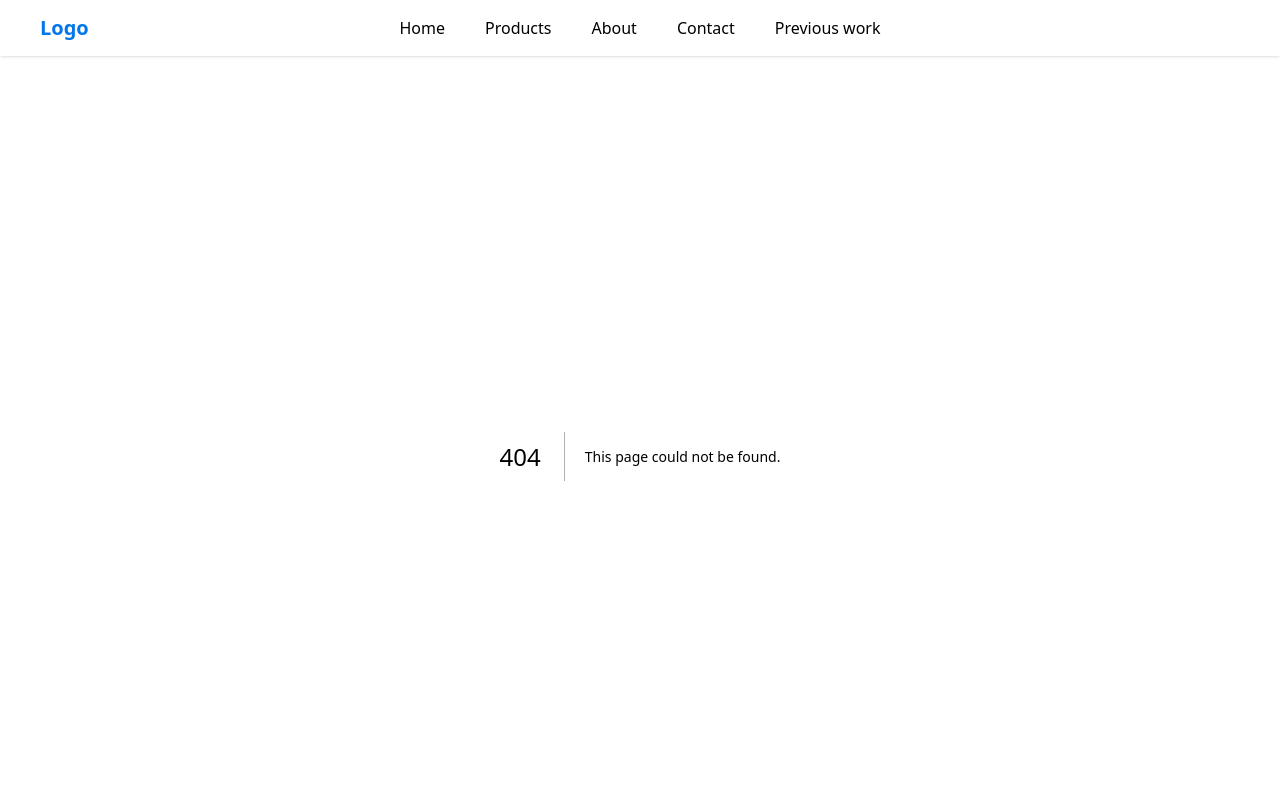
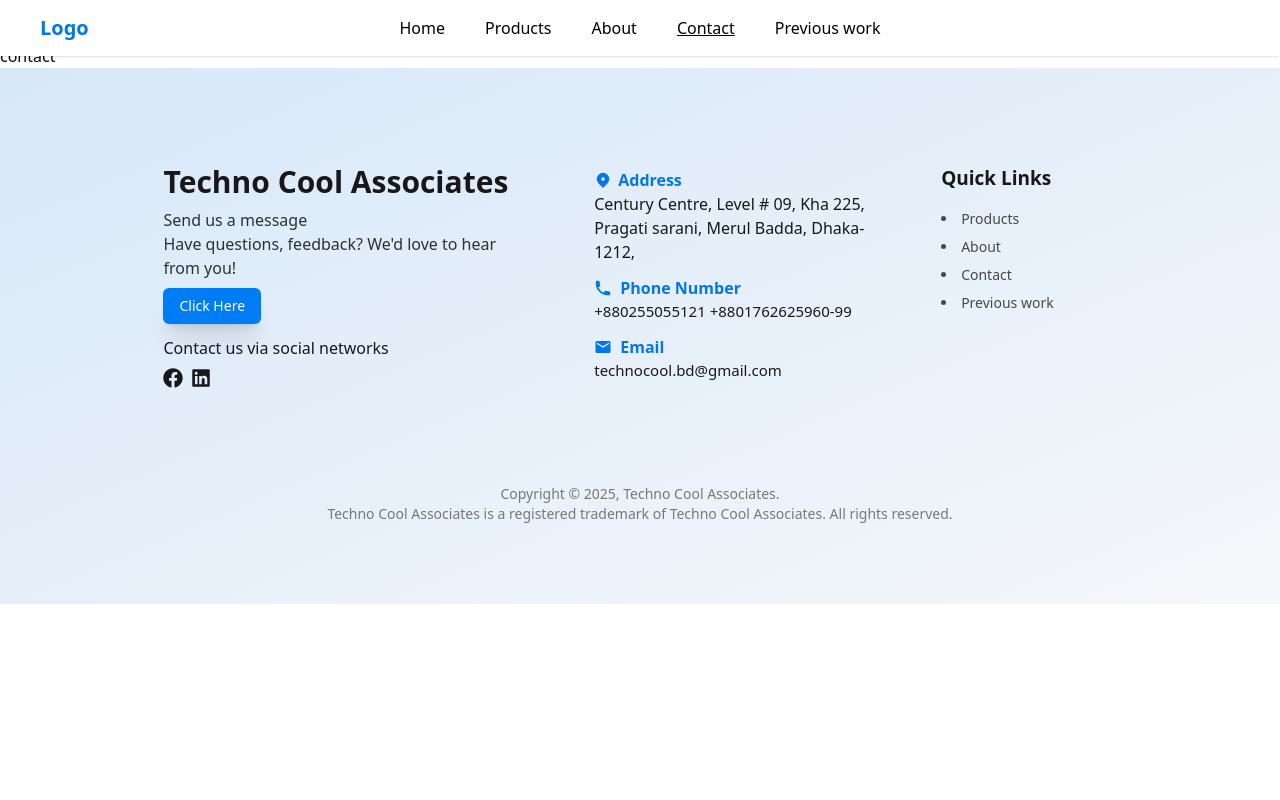
Before and after one commit to khh-Niloy/techno-cool-associates-clp, a Next.js app: page /contact in a window 1280 px wide. Before the commit this address had no page. Shown: the top 800 px of the page. Built offline with nearby package versions, Linux system fonts and the light colour scheme.

Commit message:
make navbar sticky

```diff
--- /dev/null
+++ b/app/about/page.jsx
@@ -0,0 +1,5 @@
+import React from "react";
+
+export default function about() {
+  return <div>about</div>;
+}
--- a/app/components/Footer.jsx
+++ b/app/components/Footer.jsx
@@ -5,6 +5,7 @@ import { MdEmail } from "react-icons/md";
 import { HiPhone } from "react-icons/hi";
 import { FaLinkedin } from "react-icons/fa";
 import { FaFacebook } from "react-icons/fa";
+import Link from "next/link";
 
 const Footer = () => {
   return (
@@ -82,16 +83,24 @@ const Footer = () => {
               <h6 className="text-[19px] font-semibold mb-4">Quick Links</h6>
               <div className="flex flex-col gap-2 text-black/70 text-sm">
                 <li>
-                  <a className="link link-hover">Products</a>
+                  <Link href={"/products"} className="link link-hover">
+                    Products
+                  </Link>
                 </li>
                 <li>
-                  <a className="link link-hover">About</a>
+                  <Link href={"/about"} className="link link-hover">
+                    About
+                  </Link>
                 </li>
                 <li>
-                  <a className="link link-hover">Contact</a>
+                  <Link href={"/contact"} className="link link-hover">
+                    Contact
+                  </Link>
                 </li>
                 <li>
-                  <a className="link link-hover">Previous work</a>
+                  <Link href={"/work"} className="link link-hover">
+                    Previous work
+                  </Link>
                 </li>
               </div>
             </nav>
--- a/app/components/Home/Banner.jsx
+++ b/app/components/Home/Banner.jsx
@@ -7,7 +7,7 @@ export default function Banner() {
   //   #019DF4
   // #0066F7
   return (
-    // <div className="w-full h-[28rem] bg-gradient-to-r from-[#019DF4] to-[#0066F7] relative">
+    // <div className="w-full h-[30rem] bg-gradient-to-r from-[#019DF4] to-[#0066F7] relative">
     <div className="w-full h-[30rem] bg-gradient-to-r from-[#015ed8] to-[#002595] relative">
       <div className="h-full w-full mx-auto flex flex-col items-center justify-center">
         <div className="pt-7 w-[50%] flex justify-center items-center gap-10  text-center">
@@ -37,7 +37,7 @@ export default function Banner() {
           <img
             src="/ac.svg"
             alt=""
-            className="w-[85%] absolute -top-8 -left-6 z-50"
+            className="w-[85%] absolute -top-8 -left-6 z-40"
           />
           <img
             src="/snow.svg"
--- a/app/components/Navbar.jsx
+++ b/app/components/Navbar.jsx
@@ -7,9 +7,9 @@ export default function Navbar() {
   const navItems = [
     { item: "Home", link: "/" },
     { item: "Products", link: "/products" },
-    { item: "About", link: "#" },
-    { item: "Contact ", link: "#" },
-    { item: "Previous work", link: "#" },
+    { item: "About", link: "/about" },
+    { item: "Contact ", link: "/contact" },
+    { item: "Previous work", link: "/work" },
   ];
   const pathname = usePathname();
 
@@ -39,7 +39,7 @@ export default function Navbar() {
   return (
     // bg-[#007CF5]
     // #0376EA
-    <div className="flex w-full min-h-14 items-center bg-white text-[#0376EA] shadow-sm px-10 mx-auto">
+    <div className="fixed z-50 flex w-full min-h-14 items-center bg-white text-[#0376EA] shadow-sm px-10 mx-auto">
       <div className="navbar-start">
         <div className="dropdown">
           <div tabIndex={0} role="button" className="btn btn-ghost lg:hidden">
--- /dev/null
+++ b/app/contact/page.jsx
@@ -0,0 +1,5 @@
+import React from "react";
+
+export default function contact() {
+  return <div>contact</div>;
+}
--- a/app/layout.js
+++ b/app/layout.js
@@ -18,7 +18,7 @@ export default function RootLayout({ children }) {
     <html data-theme="light" lang="en">
       <body className={`${inter.variable} antialiased bg-white interFont`}>
         <Navbar />
-        {children}
+        <main className="pt-11">{children}</main>
         <Footer />
       </body>
     </html>
--- /dev/null
+++ b/app/previous-work/page.jsx
@@ -0,0 +1,5 @@
+import React from "react";
+
+export default function work() {
+  return <div>work</div>;
+}
```
